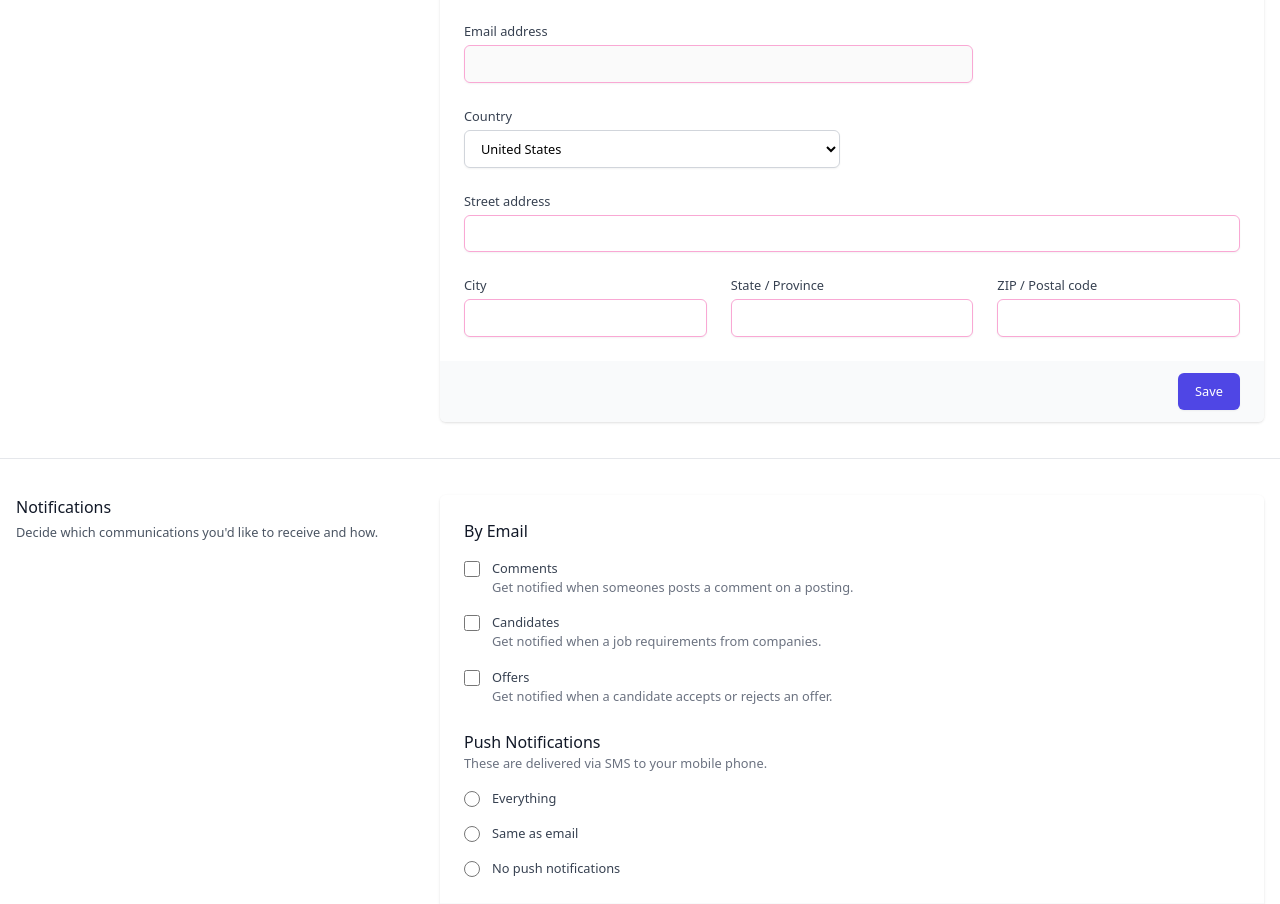
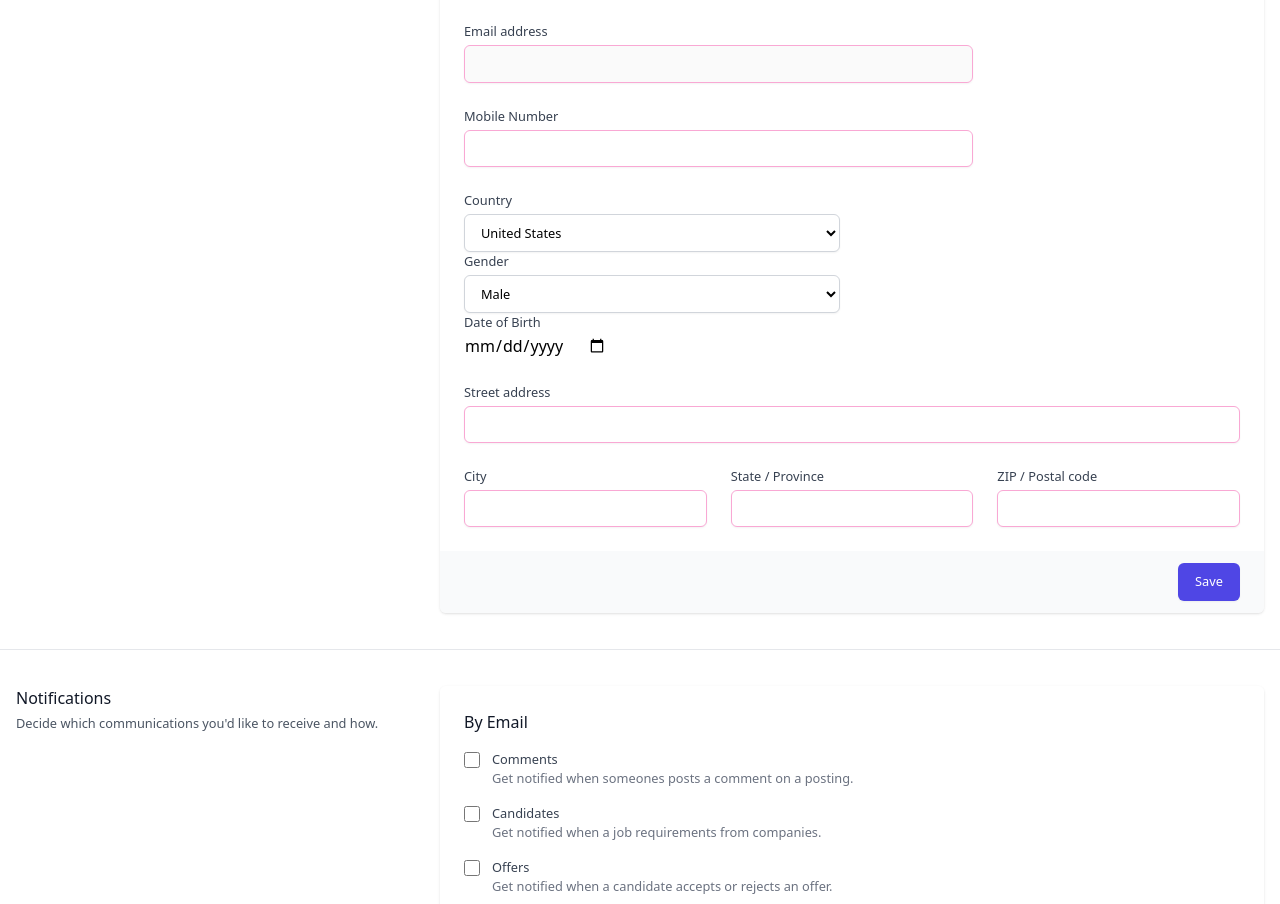
Before and after one commit to tejasg910/university-frontend, a React (Vite) app: page /student/editdetails in a window 1280 px wide. Shown: the part 855-1759 px from the top of the page. Built offline with nearby package versions, Linux system fonts and the light colour scheme; no server answers.

Commit message:
updated the userdashboard and the userdetails

```diff
--- a/src/components/students/Studentdetails.jsx
+++ b/src/components/students/Studentdetails.jsx
@@ -27,7 +27,10 @@ export default function StudentDetails() {
         city: "",
         country: "United States",
         address: "",
-        id: ""
+        id: "",
+        dob: "",
+        gender: "",
+        mobile: ""
 
     })
     useEffect(() => {
@@ -56,7 +59,7 @@ export default function StudentDetails() {
 
         if (res.data) {
             const user = res.data;
-            setUserDetails({ firstName: user.firstName, lastName: user.lastName, address: user.address, country: user.country, state: user.state, pin: user.pinCode, id: user.registerId, city: user.city })
+            setUserDetails({ firstName: user.firstName, lastName: user.lastName, address: user.address, country: user.country, state: user.state, pin: user.pinCode, id: user.registerId, city: user.city, mobile: user.mobile, gender: user.gender, dob: user.birthdate })
 
         } else {
 
@@ -79,6 +82,7 @@ export default function StudentDetails() {
 
     }
     const SubmitDetails = async (e) => {
+        console.log(userDetails)
         e.preventDefault()
         const a = await fetch(`${HOST}/api/studentinfo`, {
             method: 'POST', // or 'PUT'
@@ -87,6 +91,8 @@ export default function StudentDetails() {
             },
             body: JSON.stringify({ userDetails, email }),
         })
+
+
 
 
         const res = await a.json();
@@ -122,6 +128,7 @@ export default function StudentDetails() {
         }
 
     }
+    console.log(userDetails.mobile.value)
 
     return (
         <>
@@ -322,6 +329,21 @@ export default function StudentDetails() {
                                                 disabled
                                             />
                                         </div>
+                                        <div className="col-span-6 sm:col-span-4">
+                                            <label htmlFor="mobile" className="block text-sm font-medium text-gray-700">
+                                                Mobile Number
+                                            </label>
+                                            <input
+                                                onChange={onDetails}
+                                                value={userDetails.mobile}
+                                                type="text"
+                                                name="mobile"
+                                                id="mobile"
+                                                autoComplete="mobile"
+                                                className="mt-1 p-2 outline-none  block w-full rounded-md border border-pink-300 shadow-sm focus:border-indigo-500 focus:ring-indigo-500 sm:text-sm"
+
+                                            />
+                                        </div>
 
                                         <div className="col-span-6 sm:col-span-3">
                                             <label htmlFor="country" className="block text-sm font-medium text-gray-700">
@@ -341,6 +363,32 @@ export default function StudentDetails() {
                                                 <option>India</option>
 
                                             </select>
+
+
+                                            <label htmlFor="country" className="block text-sm font-medium text-gray-700">
+                                                Gender
+                                            </label>
+                                            <select
+                                                onChange={onDetails}
+
+                                                value={userDetails.gender}
+                                                id="gender"
+                                                name="gender"
+
+                                                className="mt-1 block w-full rounded-md border border-gray-300 bg-white py-2 px-3 shadow-sm focus:border-indigo-500 focus:outline-none focus:ring-indigo-500 sm:text-sm"
+                                            >
+                                                <option>Male</option>
+                                                <option>Female</option>
+                                                <option>Others</option>
+
+
+                                            </select>
+
+
+                                            <label htmlFor="country" className="block text-sm font-medium text-gray-700">
+                                                Date of Birth
+                                            </label>
+                                            <input type="date" placeholder="Enter date of birth" name="dob" value={userDetails.dob} onChange={onDetails} />
                                         </div>
 
                                         <div className="col-span-6">
```
